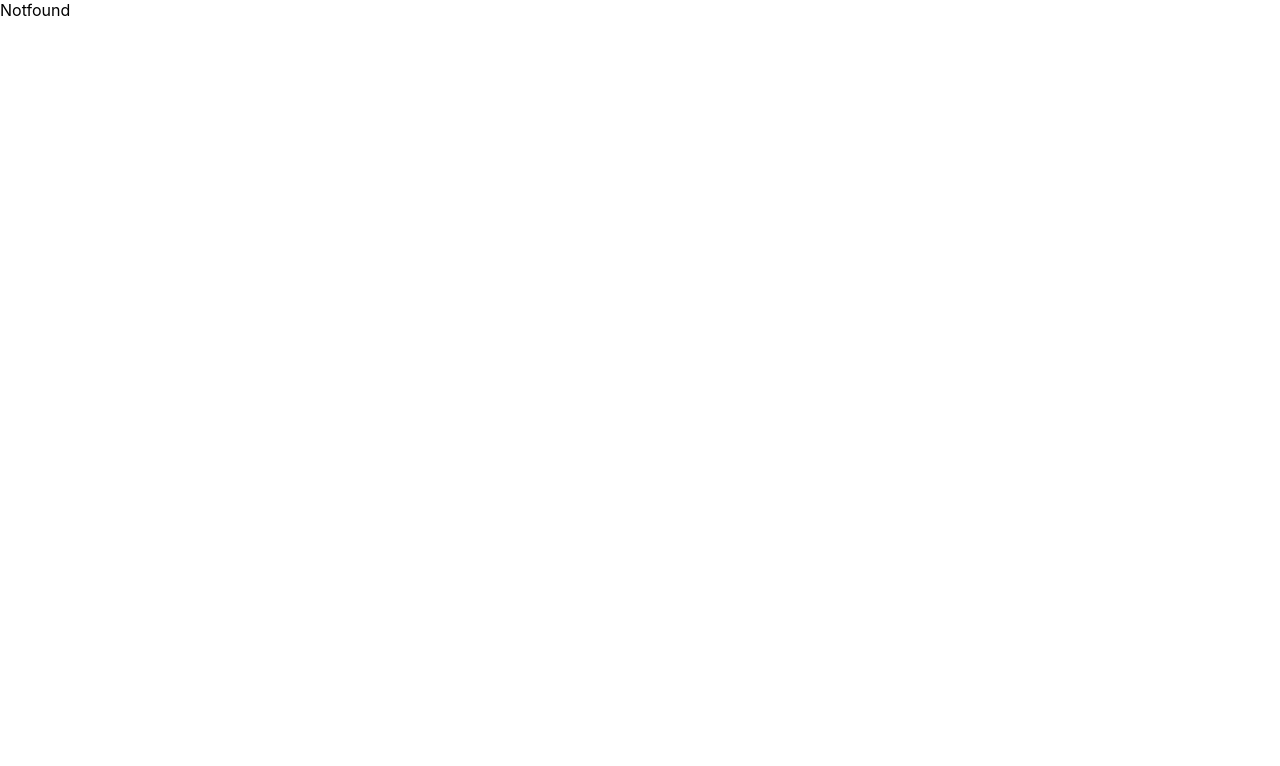
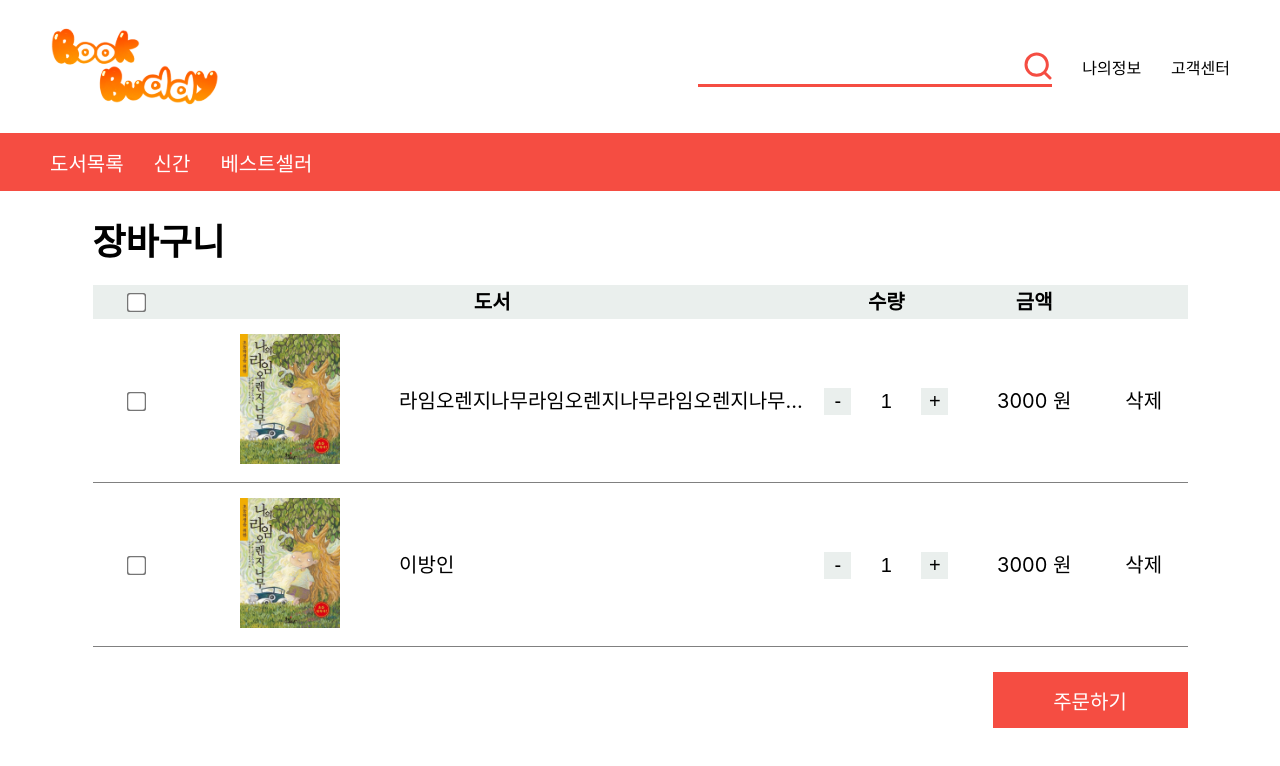
Before and after one commit to HyeranJo/bookbuddy, a React (Create React App) app in the folder client/: page /order in a window 1280 px wide. Before the commit this address had no page. Shown: the top 766 px of the page. Built offline with nearby package versions, Linux system fonts and the light colour scheme.

Commit message:
Feat: cart page 목업 구현

```diff
--- a/client/src/index.tsx
+++ b/client/src/index.tsx
@@ -7,6 +7,7 @@ import { RouterProvider, createBrowserRouter } from 'react-router-dom';
 import Home from './pages/home/Home';
 import { RecoilRoot } from 'recoil';
 import List from './pages/list/List';
+import Order from './pages/order/Order';
 
 const router = createBrowserRouter([
   {
@@ -21,6 +22,10 @@ const router = createBrowserRouter([
       {
         path: '/list',
         element: <List />,
+      },
+      {
+        path: '/order',
+        element: <Order />,
       },
     ],
   },
--- /dev/null
+++ b/client/src/pages/BlankPageLayout.ts
@@ -0,0 +1,14 @@
+import { styled } from 'styled-components';
+
+export const Styled_Layout = {
+  // 필수
+  Container: styled.div`
+    display: flex;
+    justify-content: center;
+  `,
+  // 선택
+  Div: styled.div`
+    width: 1512px;
+    display: flex;
+  `,
+};
--- /dev/null
+++ b/client/src/pages/order/Order.style.ts
@@ -0,0 +1,20 @@
+import { styled } from 'styled-components';
+
+export const Styled_Order = {
+  Div: styled.div`
+    display: flex;
+    justify-content: center;
+    width: 1512px;
+  `,
+  Content: styled.div`
+    display: flex;
+    flex-flow: column;
+    justify-content: center;
+    padding-top: 22px;
+  `,
+  Submit: styled.div`
+    display: flex;
+    justify-content: end;
+    margin-top: 25px;
+  `,
+};
--- /dev/null
+++ b/client/src/pages/order/Order.tsx
@@ -0,0 +1,22 @@
+import React from 'react';
+import CartTable from '../../components/category/CartTable';
+import { Styled_Layout } from '../BlankPageLayout';
+import { Styled_Order } from './Order.style';
+import RedButton from '../../components/buttons/RedButton';
+
+const Order = () => {
+  return (
+    <Styled_Layout.Container>
+      <Styled_Order.Div>
+        <Styled_Order.Content>
+          <CartTable />
+          <Styled_Order.Submit>
+            <RedButton name="주문하기" />
+          </Styled_Order.Submit>
+        </Styled_Order.Content>
+      </Styled_Order.Div>
+    </Styled_Layout.Container>
+  );
+};
+
+export default Order;
```
